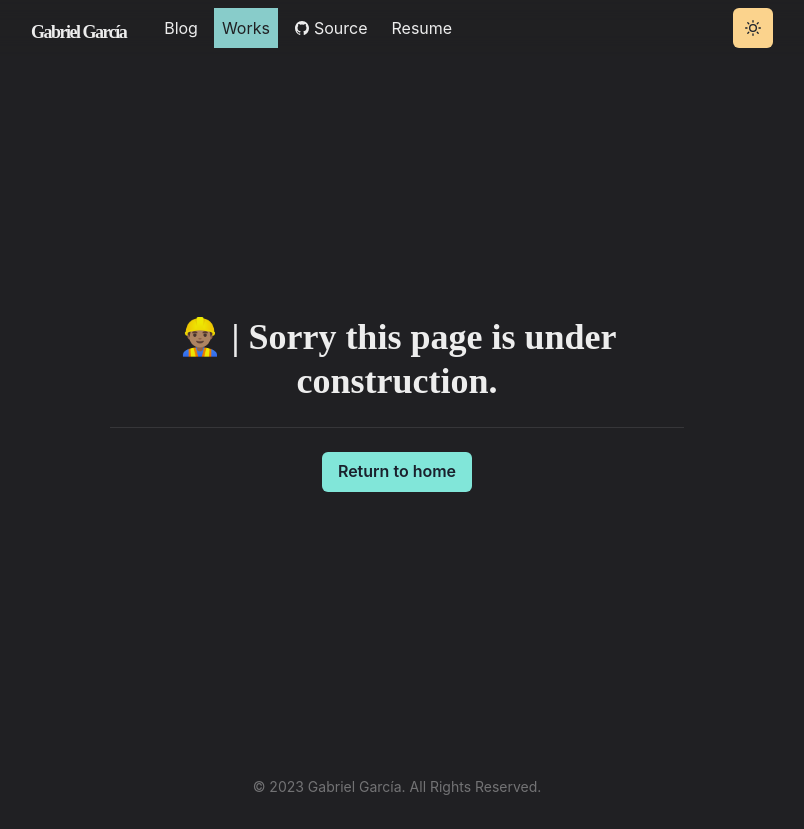
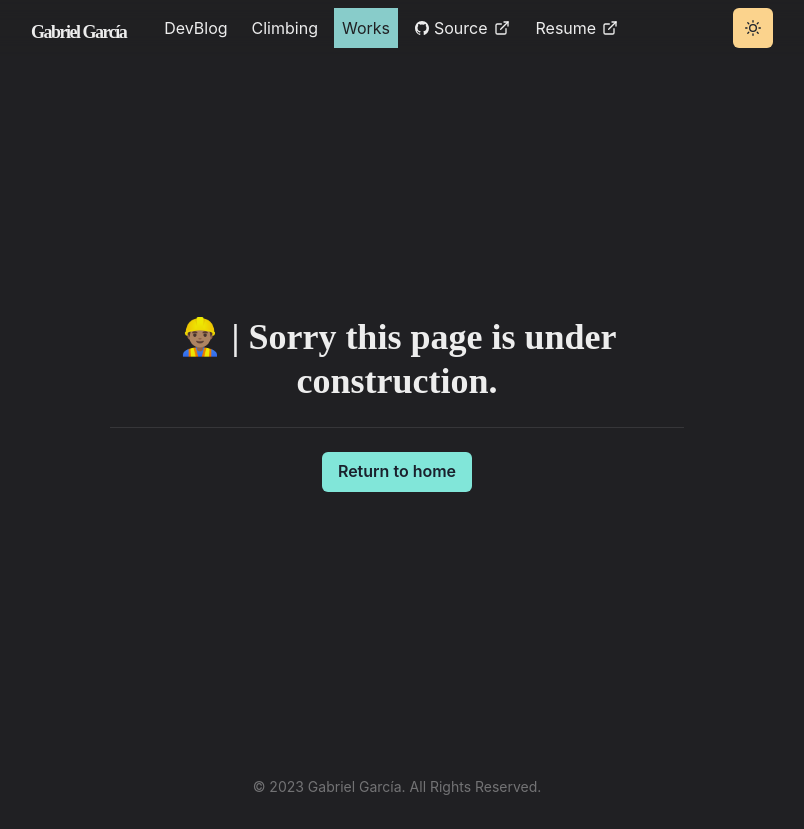
Before and after one commit to gabogarciam/gabogarcia.dev, a Next.js app: page /works in a window 1280 px wide. Shown: the whole page, without its empty margins (243-1047 px from the left). Built offline with nearby package versions, Linux system fonts and the light colour scheme.

Commit message:
feat: :sparkles: new link
Added new link and ExternalLinkIcon

```diff
--- a/components/navbar.js
+++ b/components/navbar.js
@@ -15,7 +15,7 @@ import {
   IconButton,
   useColorModeValue
 } from '@chakra-ui/react'
-import { HamburgerIcon } from '@chakra-ui/icons'
+import { ExternalLinkIcon, HamburgerIcon } from '@chakra-ui/icons'
 import ThemeToggleButton from './theme-toggle-button'
 import { IoLogoGithub } from 'react-icons/io5'
 
@@ -78,7 +78,10 @@ const Navbar = props => {
           mt={{ base: 4, md: 0 }}
         >
           <LinkItem href="/blog" path={path}>
-            Blog
+            DevBlog
+          </LinkItem>
+          <LinkItem href="/climbing" path={path}>
+            Climbing
           </LinkItem>
           <LinkItem href="/works" path={path}>
             Works
@@ -93,7 +96,7 @@ const Navbar = props => {
             pl={2}
           >
             <IoLogoGithub />
-            Source
+            Source<ExternalLinkIcon mx='2px' />
           </LinkItem>
           <LinkItem
             target="_blank"
@@ -104,7 +107,7 @@ const Navbar = props => {
             style={{ gap: 4 }}
             pl={2}
           >
-            Resume
+            Resume<ExternalLinkIcon mx='2px' />
           </LinkItem>
         </Stack>
 
@@ -123,7 +126,10 @@ const Navbar = props => {
                   About
                 </MenuItem>
                 <MenuItem as={MenuLink} href="/blog">
-                  Blog
+                  DevBlog
+                </MenuItem>
+                <MenuItem as={MenuLink} href="/climbing">
+                  Climbing
                 </MenuItem>
                 <MenuItem as={MenuLink} href="/works">
                   Works
@@ -133,14 +139,14 @@ const Navbar = props => {
                   href="https://github.com/gabogarciam/gabogarcia.dev"
                   target="_blank"
                 >
-                  View Source
+                  View Source<ExternalLinkIcon mx='2px' />
                 </MenuItem>
                 <MenuItem
                   as={Link}
                   href="https://gabogarciam.github.io/resume/"
                   target="_blank"
                 >
-                  Resume
+                  Resume<ExternalLinkIcon mx='2px' />
                 </MenuItem>
               </MenuList>
             </Menu>
```
